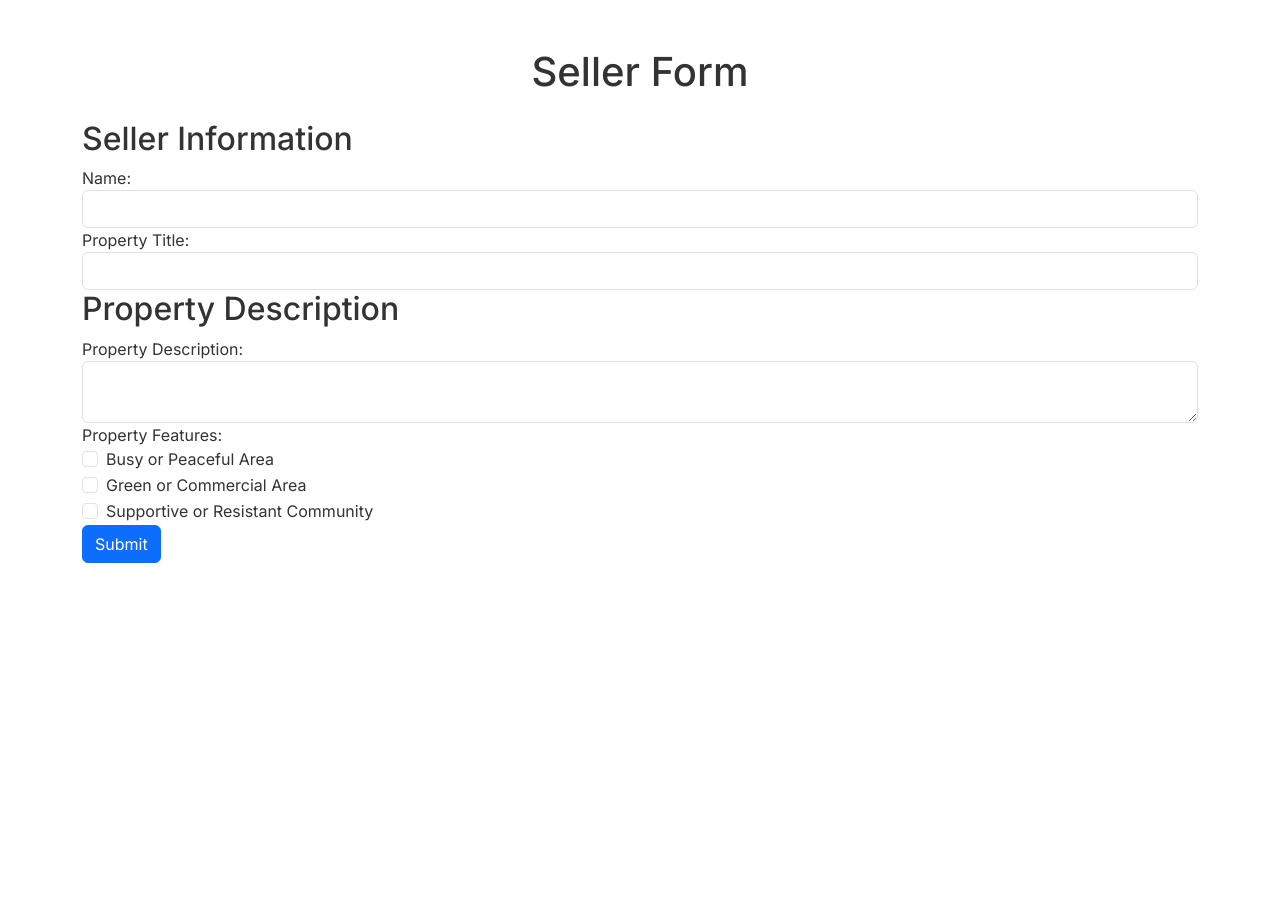
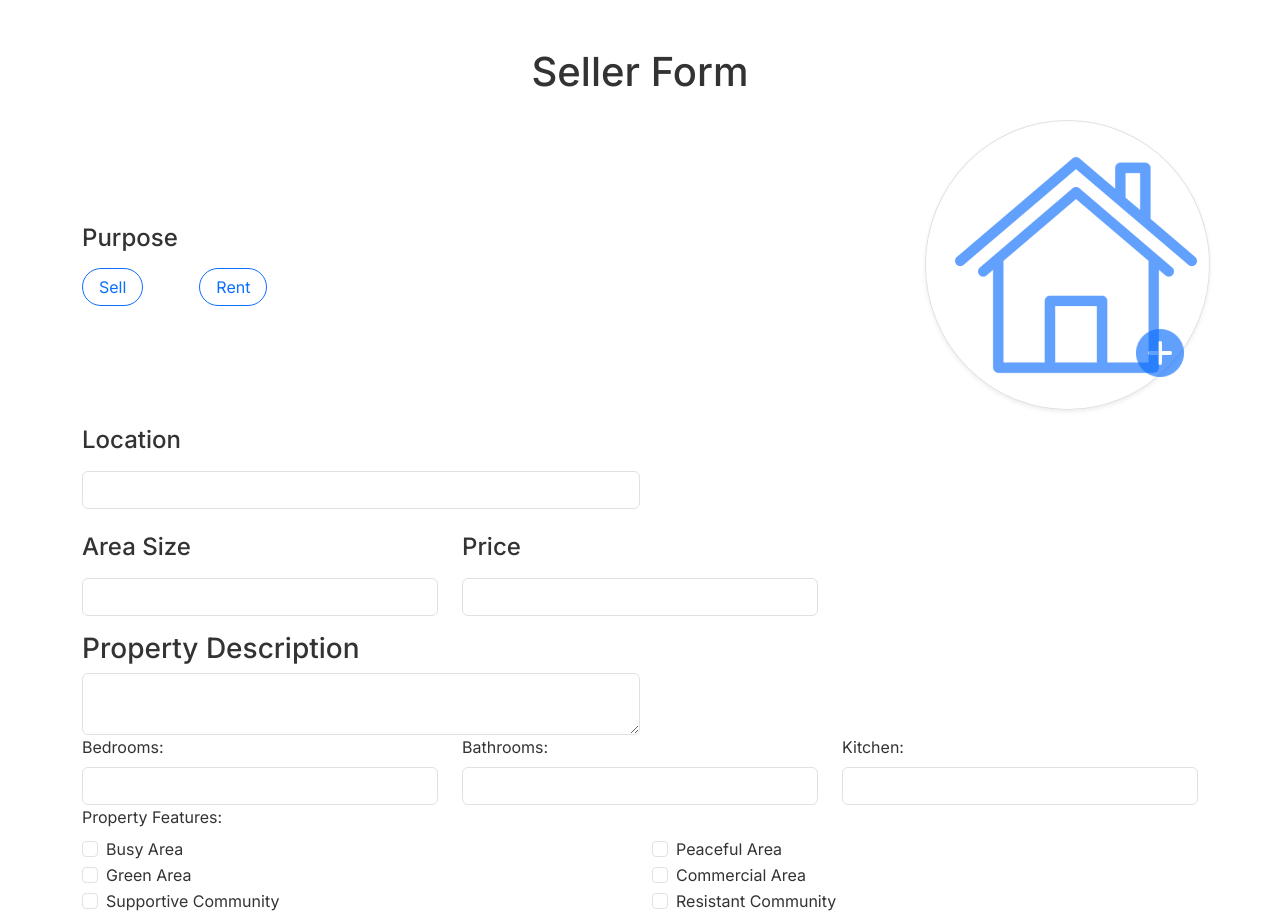
Before and after one commit to aiyza-junaid/Locospace, a Next.js app in the folder frontend/: page /SellerForm in a window 1280 px wide. Shown: the top 913 px of the page. Before the commit the page ends 800 px from the top, so only its background shows below. Built offline with nearby package versions, Linux system fonts and the light colour scheme.

Commit message:
seller form

```diff
--- a/frontend/app/SellerForm/page.tsx
+++ b/frontend/app/SellerForm/page.tsx
@@ -1,69 +1,45 @@
 'use client'
-import React, { useState, useEffect, ChangeEvent, FormEvent } from 'react';
+import React, { useState, ChangeEvent, FormEvent } from 'react';
+import { Button, Col, Container, Form, Row } from 'react-bootstrap';
 
 interface FormData {
-  name: string;
-  email: string;
-  phone: string;
-  address: string;
-  propertyTitle: string;
-  propertyType: string;
-  propertyDescription: string;
   location: string;
+  purpose: string;
   price: string;
   areaSize: string;
   bedrooms: string;
   bathrooms: string;
+  kitchen: string;
+  propertyDescription: string;
   propertyFeatures: {
-    busyOrPeaceful: boolean;
-    greenOrCommercial: boolean;
-    supportiveOrResistant: boolean;
+    busy: boolean;
+    peaceful: boolean;
+    greenArea: boolean;
+    commercialArea: boolean;
+    supportiveCommunity: boolean;
+    resistantCommunity: boolean;
   };
 }
 
 const SellerForm: React.FC = () => {
   const [formData, setFormData] = useState<FormData>({
-    name: '',
-    email: '',
-    phone: '',
-    address: '',
-    propertyTitle: '',
-    propertyType: '',
-    propertyDescription: '',
     location: '',
+    purpose: '',
     price: '',
     areaSize: '',
     bedrooms: '',
     bathrooms: '',
+    kitchen: '',
+    propertyDescription: '',
     propertyFeatures: {
-      busyOrPeaceful: false,
-      greenOrCommercial: false,
-      supportiveOrResistant: false,
+      busy: false,
+      peaceful: false,
+      greenArea: false,
+      commercialArea: false,
+      supportiveCommunity: false,
+      resistantCommunity: false,
     },
   });
-
-  useEffect(() => {
-    // Reset form data when component mounts or formData dependencies change
-    setFormData({
-      name: '',
-      email: '',
-      phone: '',
-      address: '',
-      propertyTitle: '',
-      propertyType: '',
-      propertyDescription: '',
-      location: '',
-      price: '',
-      areaSize: '',
-      bedrooms: '',
-      bathrooms: '',
-      propertyFeatures: {
-        busyOrPeaceful: false,
-        greenOrCommercial: false,
-        supportiveOrResistant: false,
-      },
-    });
-  }, []);
 
   const handleChange = (e: ChangeEvent<HTMLInputElement | HTMLTextAreaElement | HTMLSelectElement>) => {
     const { name, value, type, checked } = e.target;
@@ -91,92 +67,213 @@ const SellerForm: React.FC = () => {
   };
 
   return (
-    <div className="container mt-5">
+    <Container className="mt-5">
       <h1 className="text-center mb-4">Seller Form</h1>
-      <form onSubmit={handleSubmit}>
-        <h2>Seller Information</h2>
-        {/* Seller information inputs */}
-        <div className="form-group">
-          <label htmlFor="name">Name:</label>
-          <input
+      <Form onSubmit={handleSubmit}>
+        <Row className="mb-3 align-items-center">
+          <Col md={9}>
+            <Form.Group>
+              <h4>Purpose</h4>
+              <div className="d-flex mt-3">
+                <Button
+                  className='me-5 rounded-5 px-3'
+                  variant={formData.purpose === 'sell' ? 'primary' : 'outline-primary'}
+                  onClick={() => setFormData(prev => ({ ...prev, purpose: 'sell' }))}
+                >
+                  Sell
+                </Button>
+                <Button
+                  className='ms-2 rounded-5 px-3'
+                  variant={formData.purpose === 'rent' ? 'primary' : 'outline-primary'}
+                  onClick={() => setFormData(prev => ({ ...prev, purpose: 'rent' }))}
+                >
+                  Rent
+                </Button>
+              </div>
+            </Form.Group>
+          </Col>
+          <Col md={3} className="p-3 border rounded-circle shadow-sm">
+            <Button variant="link">
+              <img src="/home-icon.png" alt="Icon" />
+            </Button>
+          </Col>
+        </Row>
+
+        <Row>
+          <Col md={12}>
+            <Form.Group>
+              <h4>Location</h4>
+              <div className="d-flex mt-3 "></div>
+              <Form.Control className='w-50 mb-4'
                 type="text"
-            id="name"
-            name="name"
-            value={formData.name}
+                name="location"
+                value={formData.location}
                 onChange={handleChange}
-            className="form-control"
                 required
               />
-        </div>
-        {/* Other seller inputs like email, phone, address */}
-        {/* Property details inputs */}
-        <div className="form-group">
-          <label htmlFor="propertyTitle">Property Title:</label>
-          <input
+            </Form.Group>
+          </Col>
+        </Row>
+
+        <Row>
+          <Col xs={4}>
+            <Form.Group>
+              <h4>Area Size</h4>
+              <div className="d-flex mt-3"></div>
+              <Form.Control
                 type="text"
-            id="propertyTitle"
-            name="propertyTitle"
-            value={formData.propertyTitle}
+                name="areaSize"
+                value={formData.areaSize}
                 onChange={handleChange}
-            className="form-control"
                 required
               />
-        </div>
-        {/* Other property details inputs like propertyType, location, price */}
-        <h2>Property Description</h2>
-        <div className="form-group">
-          <label htmlFor="propertyDescription">Property Description:</label>
-          <textarea
-            id="propertyDescription"
+            </Form.Group>
+          </Col>
+          <Col xs={4}>
+            <Form.Group>
+              <h4>Price</h4>
+              <div className="d-flex mt-3"></div>
+              <Form.Control
+                type="text"
+                name="price"
+                value={formData.price}
+                onChange={handleChange}
+                required
+              />
+            </Form.Group>
+          </Col>
+        </Row>
+
+        <Form.Group>
+        <div className="d-flex mt-3"></div>
+          <h3>Property Description</h3>
+          <Form.Control className='w-50'
+            as="textarea"
             name="propertyDescription"
             value={formData.propertyDescription}
             onChange={handleChange}
-            className="form-control"
             required
           />
-        </div>
-        {/* Property features checkboxes */}
-        <div className="form-group">
-          <label>Property Features:</label>
-          <div className="form-check">
-            <input
+        </Form.Group>
+
+        <Row>
+          <Col md={4}>
+            <Form.Group>
+              <Form.Label>Bedrooms:</Form.Label>
+              <Form.Control
+                type="text"
+                name="bedrooms"
+                value={formData.bedrooms}
+                onChange={handleChange}
+                required
+              />
+            </Form.Group>
+          </Col>
+          <Col md={4}>
+            <Form.Group>
+              <Form.Label>Bathrooms:</Form.Label>
+              <Form.Control
+                type="text"
+                name="bathrooms"
+                value={formData.bathrooms}
+                onChange={handleChange}
+                required
+              />
+            </Form.Group>
+          </Col>
+          <Col md={4}>
+            <Form.Group>
+              <Form.Label>Kitchen:</Form.Label>
+              <Form.Control
+                type="text"
+                name="kitchen"
+                value={formData.kitchen}
+                onChange={handleChange}
+                required
+              />
+            </Form.Group>
+          </Col>
+        </Row>
+
+        <Form.Group>
+          <Form.Label>Property Features:</Form.Label>
+          <Row>
+            <Col sm={6}>
+              <Form.Check
                 type="checkbox"
-              id="busyOrPeaceful"
-              name="busyOrPeaceful"
-              checked={formData.propertyFeatures.busyOrPeaceful}
+                id="busy"
+                label="Busy Area"
+                checked={formData.propertyFeatures.busy}
                 onChange={handleChange}
-              className="form-check-input"
               />
-            <label htmlFor="busyOrPeaceful" className="form-check-label">Busy or Peaceful Area</label>
-          </div>
-          <div className="form-check">
-            <input
+            </Col>
+            <Col sm={6}>
+              <Form.Check
                 type="checkbox"
-              id="greenOrCommercial"
-              name="greenOrCommercial"
-              checked={formData.propertyFeatures.greenOrCommercial}
+                id="peaceful"
+                label="Peaceful Area"
+                checked={formData.propertyFeatures.peaceful}
                 onChange={handleChange}
-              className="form-check-input"
               />
-            <label htmlFor="greenOrCommercial" className="form-check-label">Green or Commercial Area</label>
-          </div>
-          <div className="form-check">
-            <input
+            </Col>
+          </Row>
+          <Row>
+            <Col sm={6}>
+              <Form.Check
                 type="checkbox"
-              id="supportiveOrResistant"
-              name="supportiveOrResistant"
-              checked={formData.propertyFeatures.supportiveOrResistant}
+                id="greenArea"
+                label="Green Area"
+                checked={formData.propertyFeatures.greenArea}
                 onChange={handleChange}
-              className="form-check-input"
               />
-            <label htmlFor="supportiveOrResistant" className="form-check-label">Supportive or Resistant Community</label>
-          </div>
-        </div>
-        {/* Other property details inputs like areaSize, bedrooms, bathrooms */}
-        {/* Listing submission button */}
-        <button type="submit" className="btn btn-primary">Submit</button>
-      </form>
-    </div>
+            </Col>
+            <Col sm={6}>
+              <Form.Check
+                type="checkbox"
+                id="commercialArea"
+                label="Commercial Area"
+                checked={formData.propertyFeatures.commercialArea}
+                onChange={handleChange}
+              />
+            </Col>
+          </Row>
+          <Row>
+            <Col sm={6}>
+              <Form.Check
+                type="checkbox"
+                id="supportiveCommunity"
+                label="Supportive Community"
+                checked={formData.propertyFeatures.supportiveCommunity}
+                onChange={handleChange}
+              />
+            </Col>
+            <Col sm={6}>
+              <Form.Check
+                type="checkbox"
+                id="resistantCommunity"
+                label="Resistant Community"
+                checked={formData.propertyFeatures.resistantCommunity}
+                onChange={handleChange}
+              />
+            </Col>
+          </Row>
+        </Form.Group>
+
+        <Row className="mb-3">
+          <Col md={6}>
+            <Button
+            type="submit" variant="primary" className='me-5 rounded-5 px-3'>
+              publish
+            </Button>
+          </Col>
+          <Col md={6}>
+          <Button variant="primary" className='me-5 rounded-5 px-3'>
+             Publish
+            </Button>
+          </Col>
+        </Row>
+      </Form>
+    </Container>
   );
 };
 
```
Also changed, not shown: frontend/styles/sellerform.css (+22 -10 lines), frontend/public/home-icon.png (added). Lines whose indentation alone changed are shown as unchanged.
